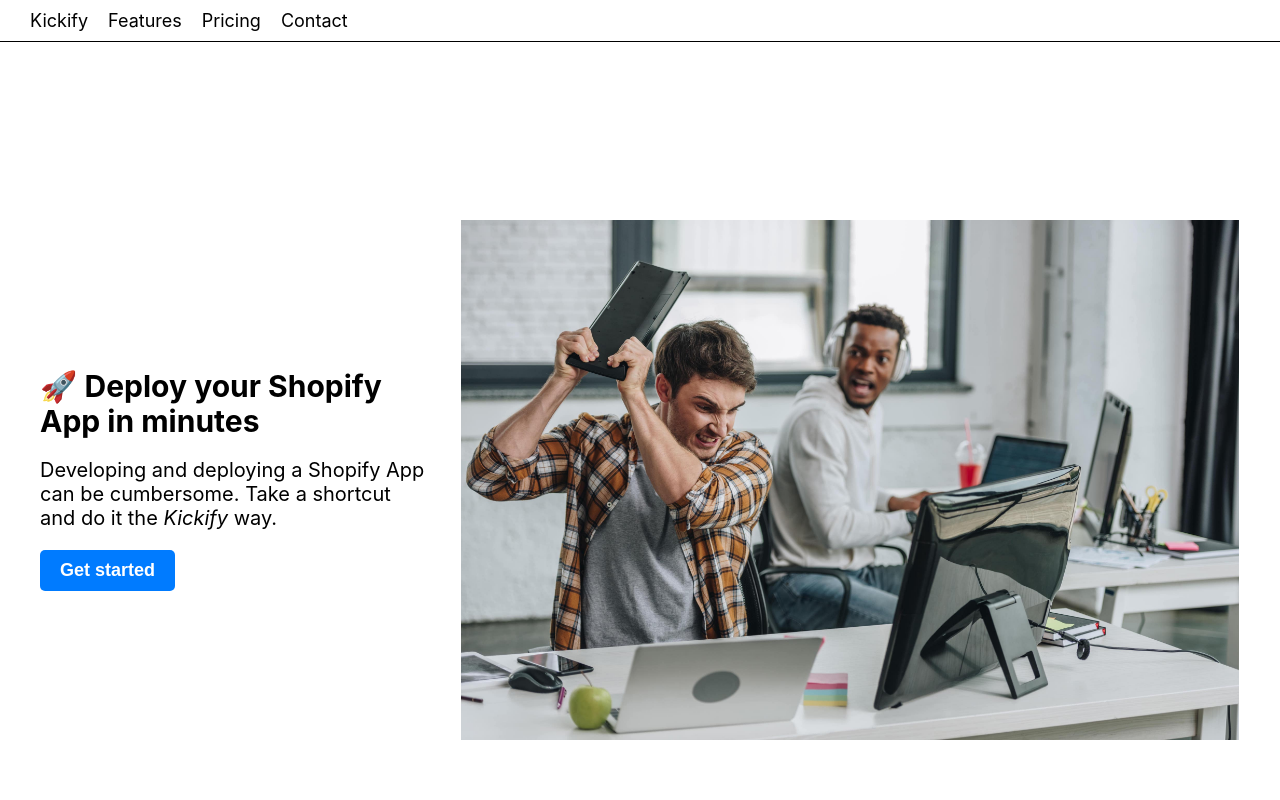
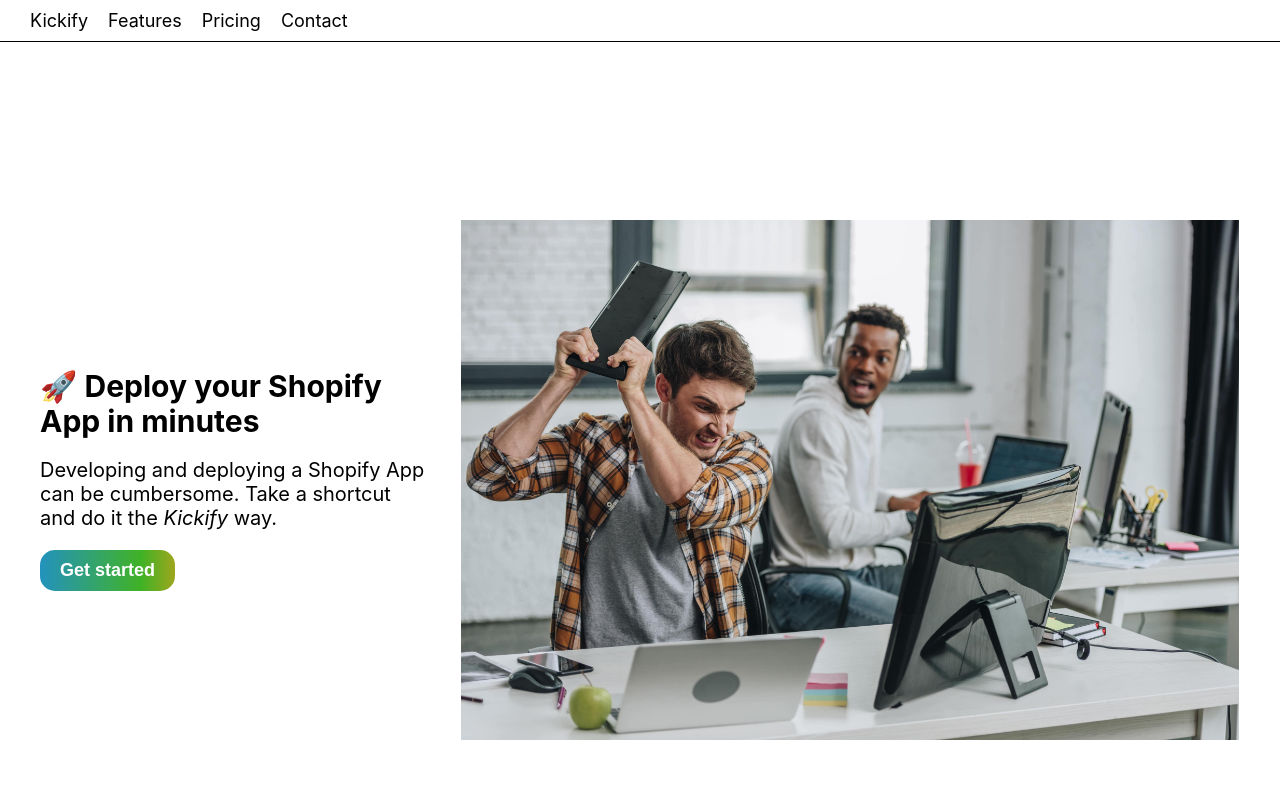
Before and after one commit to Bettelstab/kickify-io, a Next.js app: page / in a window 1280 px wide. Shown: the top 800 px of the page. Built offline with nearby package versions, Linux system fonts and the light colour scheme.

Commit message:
Add color palette extracted from logo, add transient background to buttons

```diff
--- a/styles/globals.css
+++ b/styles/globals.css
@@ -5,6 +5,17 @@ body {
   font-family: -apple-system, BlinkMacSystemFont, Segoe UI, Roboto, Oxygen,
     Ubuntu, Cantarell, Fira Sans, Droid Sans, Helvetica Neue, sans-serif;
   font-size: clamp(18px, 5vw, 20px);
+  --white: #ffffff;
+  --black: #010001ff;
+  --blue: #1987F1ff;
+  --blue-green: #2392beff;
+  --persian-green: #2d9d8bff;
+  --green-pigment: #37a858ff;
+  --yellow-green: #40B225ff;
+  --citron: #9ea61eff;
+  --yellow-orange: #FB9916ff;
+  --windsor-tan: #9C5108ff;
+  --gradient-colors: var(--blue-green), var(--persian-green), var(--green-pigment), var(--yellow-green), var(--citron);
 }
 
 a {
@@ -20,6 +31,7 @@ a {
   html {
     color-scheme: dark;
   }
+
   body {
     color: white;
     background: black;
@@ -27,18 +39,17 @@ a {
 }
 
 button {
-  background: #007BFF;
+  background-image: linear-gradient(90deg, var(--gradient-colors));
   padding: 10px 20px;
   color: white;
   text-decoration: none;
   font-weight: bold;
   font-size: 18px;
   border: none;
-  border-radius: 5px;
-  transition: filter 0.25s ease;
+  border-radius: 15px;
+  transition: background 0.2s ease;
 }
 
 button:hover {
   cursor: pointer;
-  filter: invert();
 }
```
